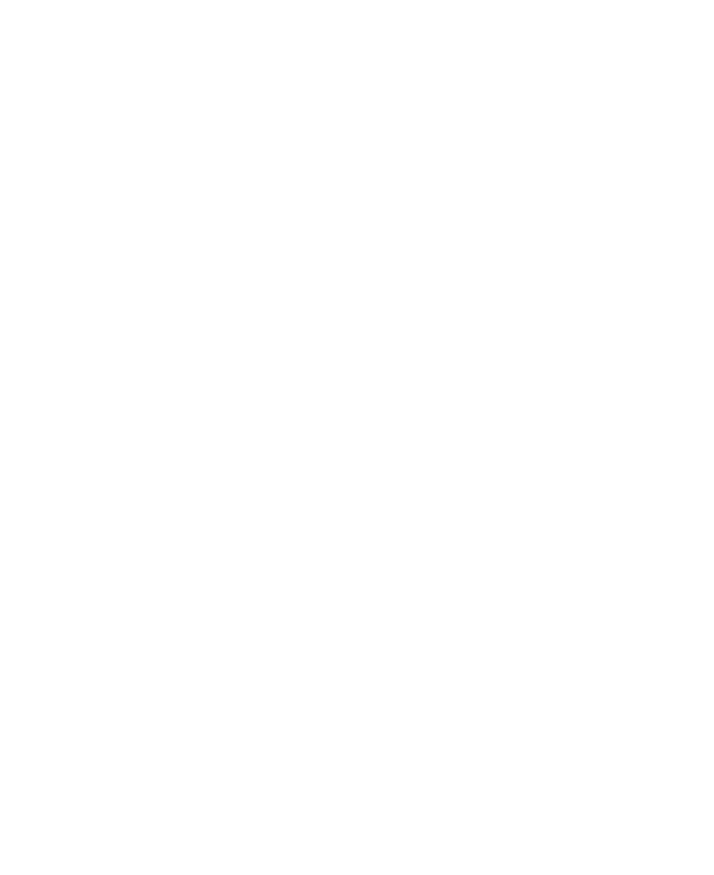
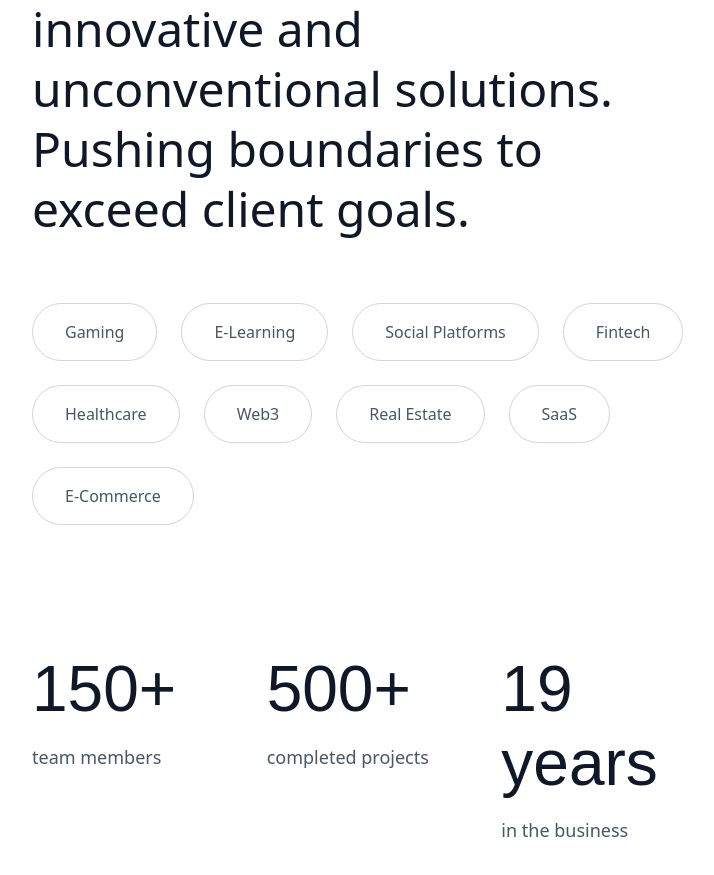
Before and after one commit to jainil04/my-portfolio, a Next.js app: page / in a window 1280 px wide. Shown: the part 989-1864 px from the top of the page, without its empty margins (16-730 px from the left). Before the commit the page ends 800 px from the top, so only its background shows below. Built offline with nearby package versions, Linux system fonts and the light colour scheme.

Commit message:
[FEATURE] add InnovationSection component and custom styling for statistics

```diff
--- a/src/app/globals.css
+++ b/src/app/globals.css
@@ -119,4 +119,13 @@
   body {
     @apply bg-background text-foreground;
   }
+
+  /* Custom stat number styling */
+  .stat-number {
+    font-family: 'TT Norms Web', Arial, sans-serif;
+    font-size: 64px;
+    font-weight: 450;
+    text-transform: none;
+    line-height: 1.15;
+  }
 }
--- a/src/app/layout.tsx
+++ b/src/app/layout.tsx
@@ -1,4 +1,5 @@
 import { HeroSection } from '@/components/custom/HeroSection';
+import { InnovationSection } from '@/components/custom/InnovationSection';
 import type { Metadata } from 'next';
 import { Geist, Geist_Mono } from 'next/font/google';
 import './globals.css';
@@ -30,6 +31,7 @@ export default function RootLayout({
         className={`${geistSans.variable} ${geistMono.variable} antialiased`}
       >
         <HeroSection />
+        <InnovationSection />
         {children}
       </body>
     </html>
--- /dev/null
+++ b/src/components/custom/InnovationSection/InnovationSection.tsx
@@ -0,0 +1,135 @@
+'use client';
+
+import { cn } from '@/lib/utils';
+import { motion, useReducedMotion } from 'framer-motion';
+
+export type InnovationSectionProps = {
+  className?: string;
+  videoSrc?: string;
+};
+
+export const InnovationSection = ({
+  className,
+  videoSrc = '/placeholder-video.mp4',
+}: InnovationSectionProps) => {
+  const reduce = useReducedMotion();
+
+  const industryTags = [
+    'Gaming',
+    'E-Learning',
+    'Social Platforms',
+    'Fintech',
+    'Healthcare',
+    'Web3',
+    'Real Estate',
+    'SaaS',
+    'E-Commerce',
+  ];
+
+  const stats = [
+    { number: '150+', label: 'team members' },
+    { number: '500+', label: 'completed projects' },
+    { number: '19 years', label: 'in the business' },
+  ];
+
+  return (
+    <section
+      id="InnovationSection"
+      data-component="InnovationSection"
+      className={cn(
+        'relative bg-white text-gray-900 py-16 md:py-24 lg:py-32 min-h-screen',
+        className
+      )}
+    >
+      <div className="mx-auto w-full max-w-screen-2xl px-4 md:px-8 lg:px-12">
+        <div className="grid grid-cols-1 gap-16 lg:grid-cols-5 lg:gap-20 xl:gap-24 items-center">
+          {/* Left side - Content */}
+          <motion.div
+            initial={reduce ? false : { opacity: 0, x: -20 }}
+            whileInView={reduce ? {} : { opacity: 1, x: 0 }}
+            viewport={{ once: true, margin: '-100px' }}
+            transition={{ duration: 0.6, ease: 'easeOut' }}
+            className="space-y-12 lg:space-y-16 lg:col-span-3"
+          >
+            {/* Main heading */}
+            <h2 className="text-4xl font-light leading-tight md:text-5xl lg:text-5xl xl:text-5xl">
+              We are committed to finding{' '}
+              <span className="font-normal">innovative and unconventional</span>{' '}
+              solutions. Pushing boundaries to{' '}
+              <span className="font-normal">exceed client goals.</span>
+            </h2>
+
+            {/* Industry tags */}
+            <div className="flex flex-wrap gap-4 lg:gap-6">
+              {industryTags.map((tag, index) => (
+                <motion.span
+                  key={tag}
+                  initial={reduce ? false : { opacity: 0, y: 10 }}
+                  whileInView={reduce ? {} : { opacity: 1, y: 0 }}
+                  viewport={{ once: true }}
+                  transition={{
+                    duration: 0.4,
+                    delay: reduce ? 0 : index * 0.05,
+                    ease: 'easeOut',
+                  }}
+                  className="rounded-full border border-gray-300 px-6 py-3 text-sm text-gray-600 transition-colors hover:border-gray-900 hover:text-gray-900 lg:px-8 lg:py-4 lg:text-base"
+                >
+                  {tag}
+                </motion.span>
+              ))}
+            </div>
+
+            {/* Statistics */}
+            <div className="grid grid-cols-3 gap-8 pt-12 lg:gap-8 lg:pt-16">
+              {stats.map((stat, index) => (
+                <motion.div
+                  key={stat.label}
+                  initial={reduce ? false : { opacity: 0, y: 20 }}
+                  whileInView={reduce ? {} : { opacity: 1, y: 0 }}
+                  viewport={{ once: true }}
+                  transition={{
+                    duration: 0.5,
+                    delay: reduce ? 0 : index * 0.1,
+                    ease: 'easeOut',
+                  }}
+                  className="space-y-3 lg:space-y-4"
+                >
+                  <div className="stat-number text-gray-900">{stat.number}</div>
+                  <div className="text-base text-gray-600 leading-relaxed md:text-lg">
+                    {stat.label}
+                  </div>
+                </motion.div>
+              ))}
+            </div>
+          </motion.div>
+
+          {/* Right side - Video */}
+          <motion.div
+            initial={reduce ? false : { opacity: 0, x: 20 }}
+            whileInView={reduce ? {} : { opacity: 1, x: 0 }}
+            viewport={{ once: true, margin: '-100px' }}
+            transition={{ duration: 0.6, ease: 'easeOut', delay: 0.2 }}
+            className="relative aspect-[3/4] w-full overflow-hidden rounded-2xl bg-gray-100 lg:col-span-2"
+          >
+            <video
+              autoPlay
+              loop
+              muted
+              playsInline
+              className="h-full w-full object-cover"
+            >
+              <source src={videoSrc} type="video/mp4" />
+              {/* Fallback content */}
+              <div className="absolute inset-0 flex items-center justify-center bg-gray-200">
+                <div className="text-center space-y-4">
+                  <div className="text-4xl">🎬</div>
+                  <p className="text-gray-600">Video not available</p>
+                </div>
+              </div>
+            </video>
+          </motion.div>
+        </div>
+      </div>
+    </section>
+  );
+};
--- /dev/null
+++ b/src/components/custom/InnovationSection/index.ts
@@ -0,0 +1 @@
+export { InnovationSection } from './InnovationSection';
```
